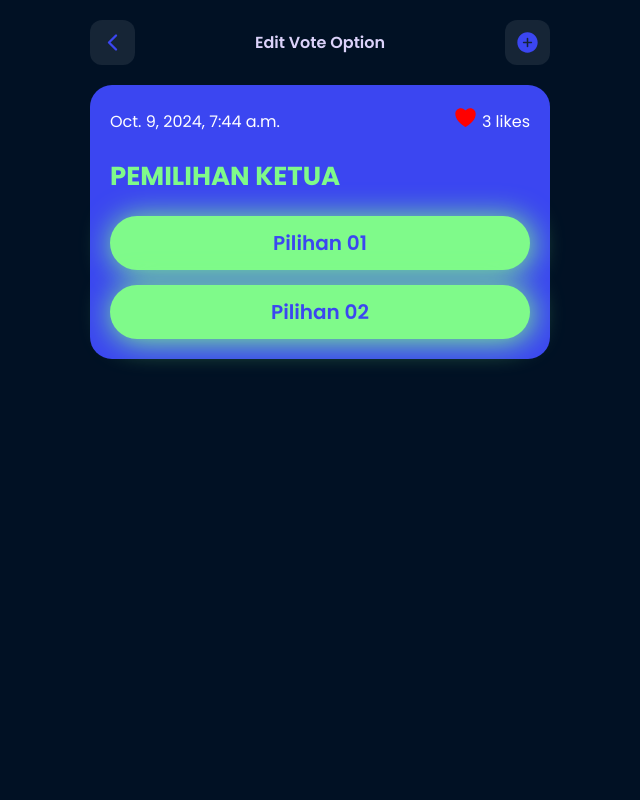
After one commit to ENONGLOSKER/PJ-VOTE, a Django app: page /vote/option/admin/ in a window 1280 px wide. The commit adds this page. Shown: the whole page, without its empty margins (320-960 px from the left). Run offline with Django 5.2, Linux system fonts and the light colour scheme.

Commit message:
update: admin ui - vote

```diff
--- /dev/null
+++ b/templates/admin_vote_option.html
@@ -0,0 +1,245 @@
+{% load static %}
+<!DOCTYPE html>
+<html lang="en">
+
+<head>
+  <meta charset="UTF-8">
+  <meta name="viewport" content="width=device-width, initial-scale=1.0">
+  <link rel="icon" href="{% static 'img/icon.png' %}">
+  <title>Admin | Vote Option</title>
+  <link rel="preconnect" href="https://fonts.googleapis.com">
+  <link rel="preconnect" href="https://fonts.gstatic.com" crossorigin>
+  <link
+    href="https://fonts.googleapis.com/css2?family=Poppins:ital,wght@0,100;0,200;0,300;0,400;0,500;0,600;0,700;0,800;0,900;1,100;1,200;1,300;1,400;1,500;1,600;1,700;1,800;1,900&display=swap"
+    rel="stylesheet">
+
+  <style>
+    :root {
+      --satu: #3B46F1;
+      --dua: #4F58F2;
+      --tiga: #DBD2FA;
+      --empat: #DBD2FA;
+      --lima: #7FFA8A;
+    }
+
+    * {
+      margin: 0;
+      padding: 0;
+      box-sizing: border-box;
+      font-family: "Poppins", sans-serif;
+    }
+
+    /* Pop-up styling */
+    .popup {
+      position: absolute;
+      background-color: white;
+      border: 1px solid #ccc;
+      box-shadow: 0 5px 15px rgba(0, 0, 0, 0.1);
+      padding: 10px;
+      border-radius: 12px;
+      width: 150px;
+      z-index: 100;
+    }
+
+    /* Initial state: hidden */
+    .hidden {
+      display: none;
+    }
+
+    /* Styling for links inside pop-up */
+    .popup ul {
+      list-style: none;
+      padding: 0;
+      margin: 0;
+    }
+
+    .popup ul li {
+      margin: 10px 0;
+    }
+
+    .popup ul li a {
+      color: #000;
+      text-decoration: none;
+      font-weight: bold;
+      width: 100%;
+      display: flex;
+      justify-content: start;
+      gap: 10px;
+      padding-left: 20px;
+    }
+
+    .popup ul li a:hover {
+      text-decoration: none;
+    }
+
+
+    body {
+      background-color: rgb(1, 17, 36);
+    }
+
+    .container {
+      max-width: 500px;
+      height: 100vh;
+      margin: auto;
+      padding: 0 20px;
+
+    }
+
+    .top {
+      padding: 20px 0;
+      display: flex;
+      justify-content: space-between;
+      align-items: center;
+    }
+
+    .top #icon {
+      width: 25px;
+      height: 25px;
+      color: var(--satu);
+    }
+
+    .top a {
+      background-color: rgba(255, 255, 255, 0.081);
+      width: 45px;
+      height: 45px;
+      display: flex;
+      justify-content: center;
+      align-items: center;
+      border-radius: 12px;
+    }
+
+    .top a:hover {
+      background-color: var(--dua);
+      color: var(--lima);
+    }
+
+    .top {
+      font-weight: 600;
+      color: var(--tiga);
+    }
+
+    .vote {
+      display: flex;
+      flex-direction: column;
+      justify-content: center;
+      align-items: center;
+      gap: 20px;
+    }
+
+    .card {
+      background-color: var(--satu);
+      height: 45%;
+      width: 100%;
+      padding: 20px;
+      border-radius: 22px;
+    }
+
+    .item-top .top-user {
+      /* background-color: #DBD2FA; */
+      display: flex;
+      justify-content: space-between;
+      align-items: center;
+    }
+
+    .item-top .top-user #icon {
+      width: 25px;
+      height: 25px;
+      color: var(--tiga);
+    }
+
+    .item-top .top-user #icon:hover {
+      color: hotpink;
+    }
+
+    .item-bottom {
+      text-align: center;
+    }
+
+    .bottom-user {
+      margin: 20px 0;
+      display: flex;
+      flex-direction: column;
+      gap: 20px;
+      text-align: left;
+    }
+
+    .bottom-user h3 {
+      font-size: 26px;
+      color: var(--empat);
+    }
+
+    .bottom-user span {
+      color: #828283;
+    }
+
+    .btn-tap {
+      width: 100%;
+      text-align: center;
+      display: block;
+      padding: 12px;
+      text-decoration: none;
+      font-weight: 600;
+      font-size: 20px;
+      border-radius: 50px;
+      background-color: var(--lima);
+      color: var(--satu);
+      box-shadow: 2px 2px 30px var(--lima);
+
+    }
+
+    .btn-tap:hover {
+      color: var(--empat);
+      background-color: var(--dua);
+      box-shadow: 2px 2px 30px var(--tiga);
+    }
+  </style>
+
+</head>
+
+<body>
+  <div class="container">
+    <div class="top">
+      <a href="{% url 'vote_list' %}"><ion-icon name="chevron-back-outline" id="icon"></ion-icon></a>
+      <p>Edit Vote Option</p>
+      <a href="{% url 'create_vote' %}"><ion-icon name="add-circle" id="icon"></ion-icon></a>
+    </div>
+
+    <div class="vote">
+      <div class="card">
+        <div class="item-top">
+          <div class="top-user">
+            <span style="color: white;">Oct. 9, 2024, 7:44 a.m.</span>
+            <!-- Like -->
+            <div class=""
+              style="display: flex; flex-direction: row; justify-content: center; align-items: center; gap: 4px;">
+              <a href="">
+                <ion-icon name="heart" id="icon" style="color: red;"></ion-icon>
+              </a>
+              <span style="color: white;">3 likes</span>
+            </div>
+          </div>
+        </div>
+
+        <div class="item-bottom">
+          <div class="bottom-user">
+            <h3 style="text-transform: capitalize; color: #7FFA8A;">PEMILIHAN KETUA</h3>
+
+          </div>
+          <div class=""
+            style="display: flex; flex-direction: column; gap: 15px; justify-content: center; align-items: center;">
+            <a href="" class="btn-tap">Pilihan 01</a>
+            <a href="" class="btn-tap">Pilihan 02</a>
+          </div>
+        </div>
+      </div>
+    </div>
+
+  </div>
+
+  <script src="https://code.jquery.com/jquery-3.6.0.min.js"></script>
+  <script type="module" src="https://unpkg.com/ionicons@7.1.0/dist/ionicons/ionicons.esm.js"></script>
+  <script nomodule src="https://unpkg.com/ionicons@7.1.0/dist/ionicons/ionicons.js"></script>
+
+</body>
+
+</html>
--- a/templates/form_vote.html
+++ b/templates/form_vote.html
@@ -251,7 +251,7 @@
             </div>
 
             <button type="submit" class="btn btn-primary">Create Vote</button>
-            </form>
+          </form>
 
         </div>
     </div>
--- a/templates/vote_detail.html
+++ b/templates/vote_detail.html
@@ -176,7 +176,7 @@
 <body>
     <div class="container">
       <div class="top">
-        <a href="{% url 'vote_list' %}"><ion-icon name="chevron-back-outline" id="icon"></ion-icon></a>
+        <a href="{% url 'admin_vote_list' %}"><ion-icon name="chevron-back-outline" id="icon"></ion-icon></a>
         <p>Choose Vote</p>
         <a href="{% url 'create_vote' %}"><ion-icon name="add-circle"id="icon"></ion-icon></a>
       </div>
--- a/templates/vote_list.html
+++ b/templates/vote_list.html
@@ -199,7 +199,7 @@
         <!-- Pop-up container -->
         <div id="popup" class="popup hidden">
           <ul>
-            <li><a href=""> <ion-icon name="build"></ion-icon> My Vote</a></li>
+            <li><a href="{% url 'admin_vote_list' %}"> <ion-icon name="build"></ion-icon> My Vote</a></li>
             <li><a href="{% url 'user_register'%}"> <ion-icon name="person-add"></ion-icon>Register</a></li>
             <li><a href="{% url 'user_login'%}"> <ion-icon name="log-in"></ion-icon> Login</a></li>
             <li><a href="{% url 'user_logout' %}" style="background-color: #fa1c1c;"> <ion-icon
--- a/vote_app/models.py
+++ b/vote_app/models.py
@@ -10,6 +10,7 @@ class Vote(models.Model):
     created = models.DateTimeField(auto_now_add=True)
     likes = models.ManyToManyField(User, related_name='liked_votes', blank=True, default=0)
     deadline = models.DateTimeField(null=True, blank=True)  # Batas waktu opsional
+    created_by = models.ForeignKey(User, on_delete=models.CASCADE, related_name='votes_created')  # Tambahkan field ini
 
     def __str__(self):
         return self.title
--- a/vote_app/views.py
+++ b/vote_app/views.py
@@ -1,23 +1,72 @@
 # views.py
 from django.shortcuts import render, redirect, get_object_or_404
-from django.http import HttpResponseForbidden
+# in
 from .models import Vote, Option, VoteHistory
 from .forms import VoteForm, OptionForm, VoteAccessForm
+# ex
+from django.views.decorators.csrf import csrf_exempt
+from django.contrib.auth.models import User
 from django.contrib.auth.decorators import login_required
-from django.views.decorators.csrf import csrf_exempt
+from django.contrib.auth import authenticate, login, logout
+from django.utils.dateparse import parse_datetime
 from django.utils import timezone
-from django.contrib.auth import logout
-from django.shortcuts import redirect
-# user register
-from django.contrib.auth.models import User
-from django.shortcuts import render, redirect
-from django.contrib.auth import login
 
-# user login
-from django.contrib.auth import authenticate, login
-from django.utils.dateparse import parse_datetime
+# user auth
+def user_logout(request):
+    logout(request)
+    return redirect('vote_list')  # or any other page you want to redirect to after logout
 
+def user_register(request):
+    if request.method == 'POST':
+        username = request.POST.get('username')
+        password = request.POST.get('password')
+        confirm_password = request.POST.get('confirm_password')
 
+        if password == confirm_password:
+            if not User.objects.filter(username=username).exists():
+                user = User.objects.create_user(username=username, password=password)
+                user.save()
+                return redirect('user_login')  # Redirect to login page after successful registration
+            else:
+                error_message = "Username already exists"
+        else:
+            error_message = "Passwords do not match"
+
+        return render(request, 'form_register.html', {'error': error_message})
+
+    return render(request, 'form_register.html')
+
+def user_login(request):
+    if request.method == 'POST':
+        username = request.POST['username']
+        password = request.POST['password']
+        user = authenticate(request, username=username, password=password)
+
+        if user is not None:
+            login(request, user)
+            if user.is_superuser:
+                return redirect('/admin/')  # Redirect to Django admin page
+            else:
+                return redirect('vote_list')  # Redirect to vote list page for regular users
+        else:
+            return render(request, 'form_login.html', {'error': 'Invalid username or password'})
+
+    return render(request, 'form_login.html')
+
+# for user --------------------------------------------------------------------------------------
+
+# fungsi untuk menampilkan halaman awal
+@csrf_exempt
+def get_started(request):
+    return render(request, 'get_started.html')
+
+# fungsi untuk menampilkan list vote dan menampilkan detail vote
+@csrf_exempt
+def vote_list(request):
+    votes = Vote.objects.all().order_by('-id')
+    return render(request, 'vote_list.html', {'votes': votes})
+
+# Fungsi untuk menyimpan status suka dan tidak suka setiap vote
 @login_required
 @csrf_exempt
 def like_vote(request, vote_id):
@@ -32,14 +81,18 @@ def like_vote(request, vote_id):
 
     return redirect('vote_list')
 
+# fungsi untuk membuat vote baru dan menambahkan option ke dalamnya
 @login_required
 @csrf_exempt
 def create_vote(request):
     if request.method == 'POST':
         vote_form = VoteForm(request.POST)
         if vote_form.is_valid():
-            # Simpan vote tanpa commit
+            # Simpan vote tanpa commit dulu agar kita bisa menambahkan user dan deadline
             vote = vote_form.save(commit=False)
+
+            # Set user yang sedang login sebagai pembuat vote
+            vote.created_by = request.user
 
             # Ambil waktu dari form dan ubah ke timezone-aware
             deadline_input = request.POST.get('deadline')
@@ -48,13 +101,15 @@ def create_vote(request):
                 deadline = parse_datetime(deadline_input)
                 vote.deadline = timezone.make_aware(deadline, timezone.get_current_timezone())
 
-            vote.save()  # Simpan ke database
+            vote.save()  # Simpan vote ke database
 
-            return redirect('add_options', vote_id=vote.id)
+            return redirect('add_options', vote_id=vote.id)  # Redirect ke halaman untuk menambahkan opsi
     else:
         vote_form = VoteForm()
 
     return render(request, 'form_vote.html', {'vote_form': vote_form})
+
+# fungsi untuk menambahkan option ke dalam vote yang ada yang dibuat sebelumnya
 @login_required
 @csrf_exempt
 def add_options(request, vote_id):
@@ -70,6 +125,8 @@ def add_options(request, vote_id):
     else:
         option_form = OptionForm()
     return render(request, 'form_option.html', {'vote': vote, 'option_form': option_form, 'options': options})
+
+# fungsi untuk mengakses vote dengan kunci yang diberikan oleh user
 @login_required
 @csrf_exempt
 def access_vote(request, vote_id):
@@ -87,6 +144,7 @@ def access_vote(request, vote_id):
         form = VoteAccessForm()
     return render(request, 'access_vote.html', {'form': form, 'vote': vote})
 
+# fungsi untuk menampilkan detail vote dengan kunci yang diberikan oleh user
 @login_required
 @csrf_exempt
 def vote_detail(request, vote_id):
@@ -131,63 +189,33 @@ def vote_detail(request, vote_id):
         'local_now': local_now,
     })
 
+# for admin --------------------------------------------------------------------------------------
+@csrf_exempt
+def admin_vote_list(request):
+    user = request.user
+    votes = Vote.objects.filter(created_by=user)  # Filter vote berdasarkan user yang login
+    return render(request, 'admin_vote.html', {'votes': votes})
 
-@csrf_exempt
-def vote_list(request):
+@login_required
+def edit_vote(request, vote_id):
+    vote = get_object_or_404(Vote, id=vote_id, created_by=request.user)
+
+    if request.method == 'POST':
+        vote_form = VoteForm(request.POST, instance=vote)
+        if vote_form.is_valid():
+            vote = vote_form.save(commit=False)
+            # Mengubah deadline jika diubah oleh user
+            deadline_input = request.POST.get('deadline')
+            if deadline_input:
+                deadline = parse_datetime(deadline_input)
+                vote.deadline = timezone.make_aware(deadline, timezone.get_current_timezone())
+            vote.save()
+            return redirect('user_vote_list')  # Redirect ke halaman list vote
+    else:
+        vote_form = VoteForm(instance=vote)
+
+    return render(request, 'form_vote.html', {'vote_form': vote_form})
+
+def admin_vote_option(request):
     votes = Vote.objects.all().order_by('-id')
-    return render(request, 'vote_list.html', {'votes': votes})
-
-def get_started(request):
-    return render(request, 'get_started.html')
-
-# user logut
-def user_logout(request):
-    logout(request)
-    return redirect('vote_list')  # or any other page you want to redirect to after logout
-
-def user_register(request):
-    if request.method == 'POST':
-        username = request.POST.get('username')
-        password = request.POST.get('password')
-        confirm_password = request.POST.get('confirm_password')
-
-        if password == confirm_password:
-            if not User.objects.filter(username=username).exists():
-                user = User.objects.create_user(username=username, password=password)
-                user.save()
-                return redirect('user_login')  # Redirect to login page after successful registration
-            else:
-                error_message = "Username already exists"
-        else:
-            error_message = "Passwords do not match"
-
-        return render(request, 'form_register.html', {'error': error_message})
-
-    return render(request, 'form_register.html')
-
-def user_login(request):
-    if request.method == 'POST':
-        username = request.POST['username']
-        password = request.POST['password']
-        user = authenticate(request, username=username, password=password)
-
-        if user is not None:
-            login(request, user)
-            if user.is_superuser:
-                return redirect('/admin/')  # Redirect to Django admin page
-            else:
-                return redirect('vote_list')  # Redirect to vote list page for regular users
-        else:
-            return render(request, 'form_login.html', {'error': 'Invalid username or password'})
-
-    return render(request, 'form_login.html')
-
-# @login_required
-# def vote_history(request, vote_id):
-#     vote = get_object_or_404(Vote, id=vote_id)
-#     history = VoteHistory.objects.filter(vote=vote)
-
-#     if not request.session.get(f'vote_{vote.id}_access'):
-#         return HttpResponseForbidden("You must enter the correct key to access this vote history.")
-
-#     return render(request, 'vote_history.html', {'vote': vote, 'history': history})
+    return render(request, 'admin_vote_option.html', {'votes': votes})
--- a/vote_project/urls.py
+++ b/vote_project/urls.py
@@ -24,18 +24,22 @@ from django.conf.urls.static import static
 
 urlpatterns = [
     path('admin/', admin.site.urls),
+    # auth
     path('user/logout/', views.user_logout, name='user_logout'),
     path('user/login/', views.user_login, name='user_login'),
     path('user/register/', views.user_register, name='user_register'),
-
-
-    path('like/<int:vote_id>/', views.like_vote, name='like_vote'),
-    path('create/', views.create_vote, name='create_vote'),
-    path('add_options/<int:vote_id>/', views.add_options, name='add_options'),
-    path('access/<int:vote_id>/', views.access_vote, name='access_vote'),
+    # user
+    path('', views.get_started, name='get_started'),
+    path('vote/', views.vote_list, name='vote_list'),
+    path('vote/add/', views.create_vote, name='create_vote'),
     path('vote/<int:vote_id>/', views.vote_detail, name='vote_detail'),
-    path('vote', views.vote_list, name='vote_list'),
-    path('', views.get_started, name='get_started'),
+    path('vote/like/<int:vote_id>/', views.like_vote, name='like_vote'),
+    path('vote/access/<int:vote_id>/', views.access_vote, name='access_vote'),
+    path('vote/add_options/<int:vote_id>/', views.add_options, name='add_options'),
+    # admin
+    path('vote/admin/', views.admin_vote_list, name='admin_vote_list'),
+    path('vote/edit/<int:vote_id>/', views.edit_vote, name='edit_vote'),
+    path('vote/option/admin/', views.admin_vote_option, name='admin_vote_option'),
 ]
 if settings.DEBUG:
     urlpatterns += static(settings.STATIC_URL, document_root=settings.STATIC_ROOT)
```
Also changed, not shown: templates/admin_vote.html (added, +244 -0 lines), db.sqlite3, vote_app/migrations/0005_vote_created_by.py (added).
